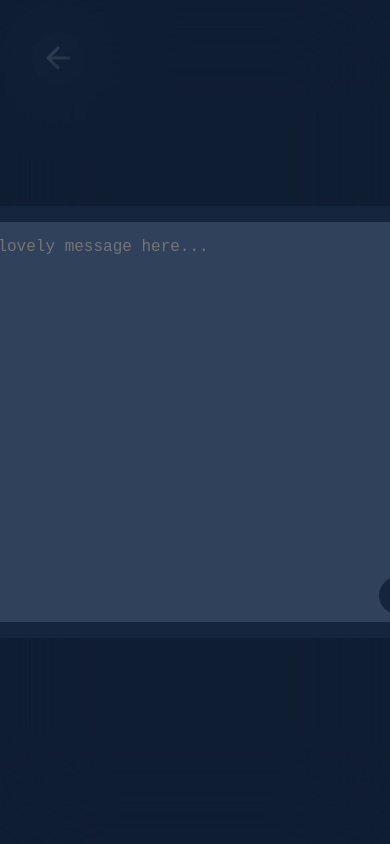
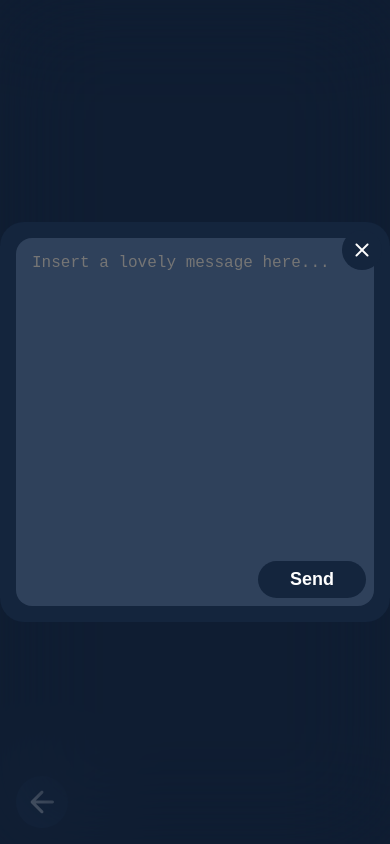
Before and after one commit to paul-0/vue-challenges, a Vue app: page /message-board in a window 390 px wide. Both pictures are taken after a click on the element "add". Built offline with nearby package versions, Linux system fonts and the light colour scheme.

Commit message:
correction for phone

```diff
--- a/src/App.vue
+++ b/src/App.vue
@@ -94,6 +94,14 @@ span.md-18 { font-size: 18px; }
 span.md-24 { font-size: 24px; }
 span.md-36 { font-size: 36px; }
 span.md-48 { font-size: 48px; font-weight: bold; }
+
+@media screen and (max-width: 600px) {
+  #back-button {
+    top: unset;
+    bottom: 1rem;
+    left: 1rem;
+  }
+}
 </style>
 <script>
 </script>
--- a/src/components/messages-board/NewMessage.vue
+++ b/src/components/messages-board/NewMessage.vue
@@ -65,6 +65,13 @@ export default {
   }
 }
 
+@media (max-width: 600px) {
+  #new-msg {
+    width: 100%;
+    box-sizing: border-box;
+  }
+}
+
 textarea {
   resize: none;
   background-color: var(--blue);
--- a/src/components/rcok-paper-scissors/RcokPaperScissors.vue
+++ b/src/components/rcok-paper-scissors/RcokPaperScissors.vue
@@ -92,8 +92,8 @@ export default {
 
     button {
       background: none;
-      border: medium solid var(--transparent-gray);
-      color: var(--transparent-gray);
+      border: medium solid var(--white);
+      color: var(--white);
       border-radius: 100px;
       width: max-content;
       padding: 5px 20px;
```
